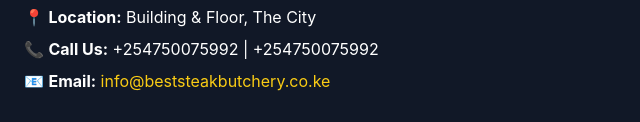
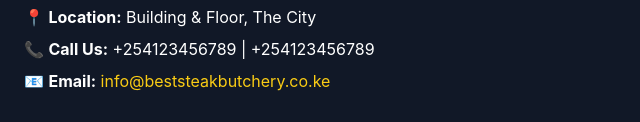
Before and after one commit to AlexMbuthia12/NewButheryStatic, a plain HTML site: page beef.html in a window 1280 px wide. Shown: the part 965-1087 px from the top of the page, 0-640 px from the left. Drawn offline with nearby package versions, Linux system fonts and the light colour scheme.

```diff
--- a/beef.html
+++ b/beef.html
@@ -95,7 +95,7 @@
             <div class="text-left md:w-1/2">
                 <h3 class="text-lg font-semibold text-yellow-400">Our Contacts</h3>
                 <p class="mt-2">📍 <strong>Location:</strong> Building & Floor, The City</p>
-                <p class="mt-2">📞 <strong>Call Us:</strong> +254750075992 | +254750075992</p>
+                <p class="mt-2">📞 <strong>Call Us:</strong> +254123456789 | +254123456789</p>
                 <p class="mt-2">📧 <strong>Email:</strong>
                     <a href="mailto:info@beststeakbutchery.co.ke" class="text-yellow-400 hover:underline">
                         info@beststeakbutchery.co.ke
```
